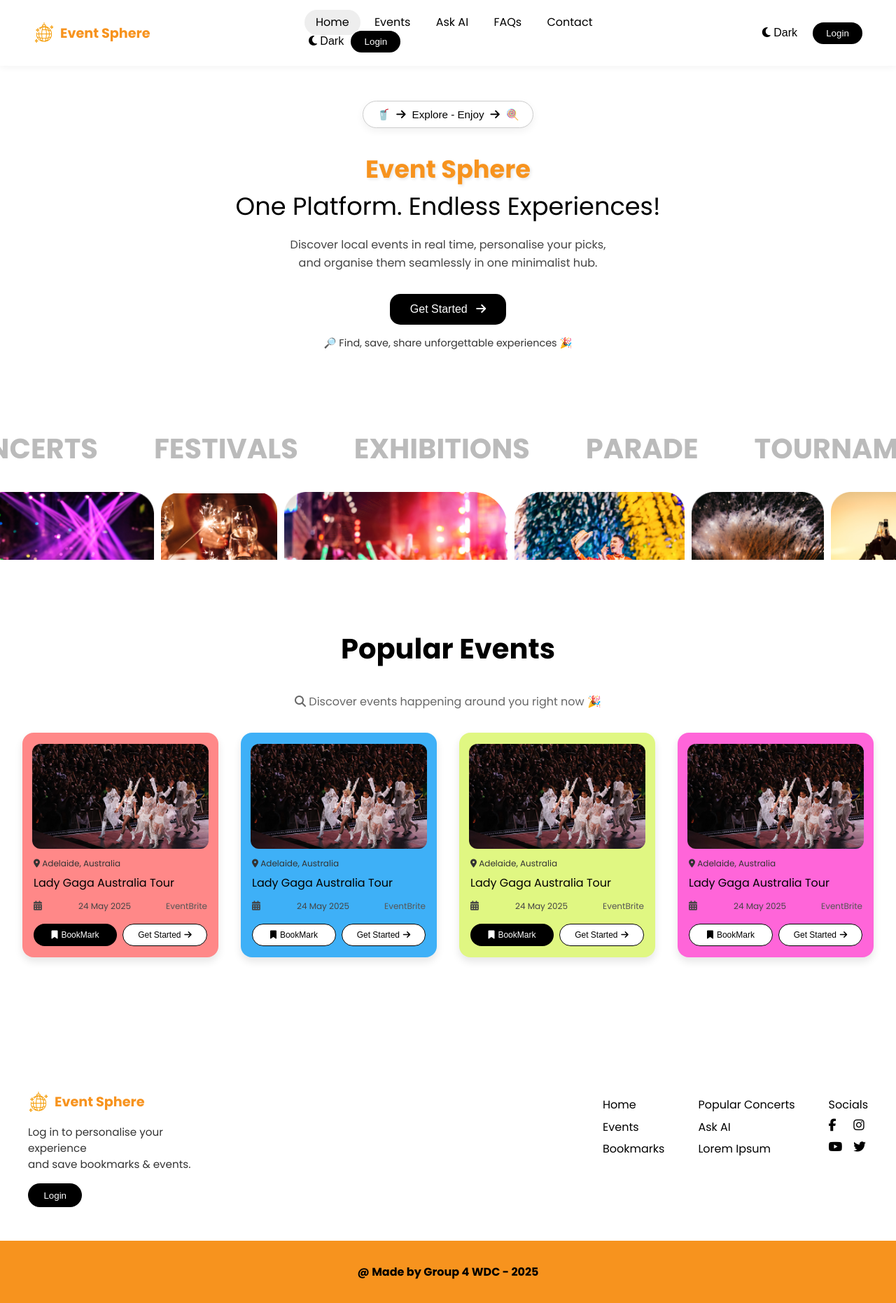
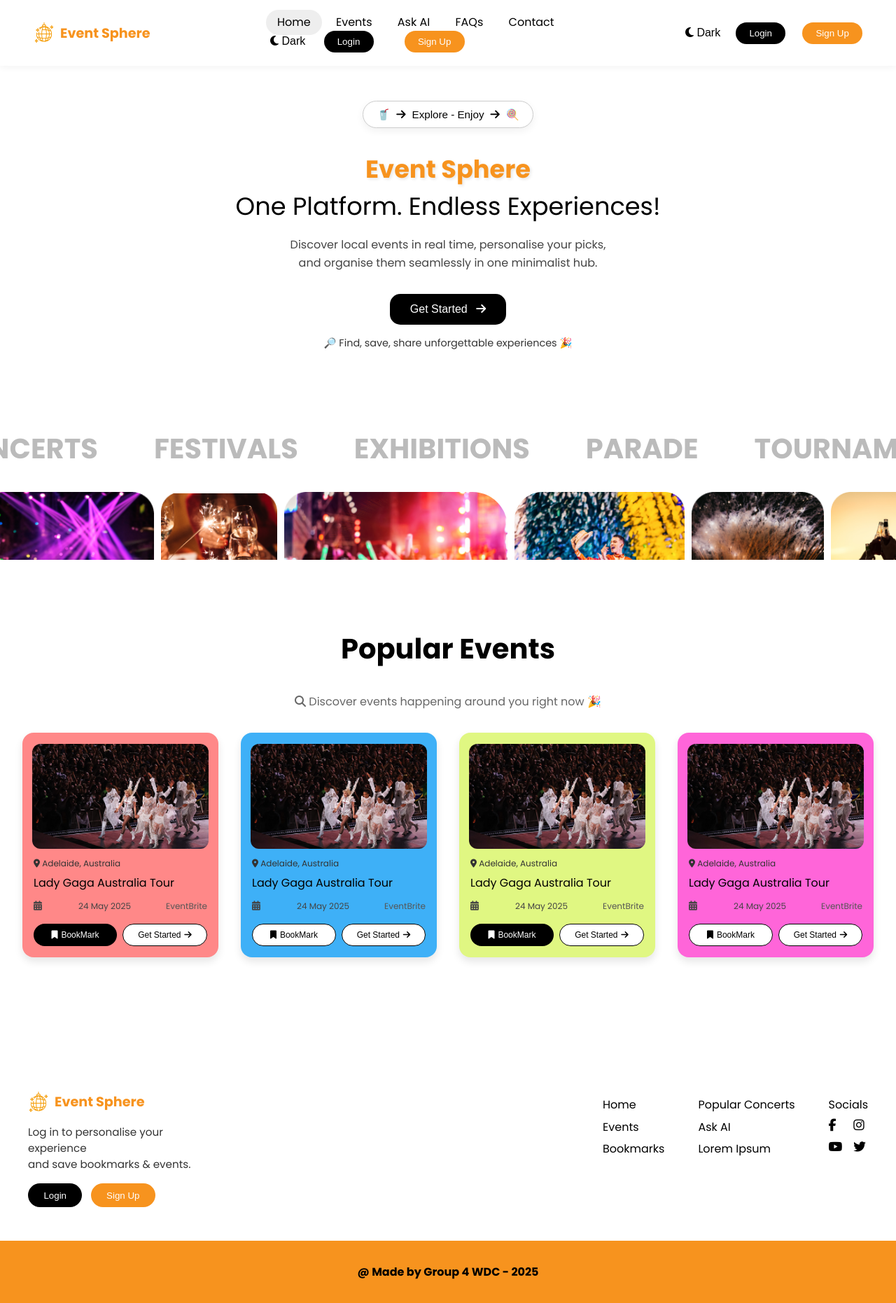
Before and after one commit to stutinainwal14/eventsphere, a plain HTML site: page Homepage/index.html in a window 1280 px wide. Shown: the whole page at 70% size. Drawn offline with Linux system fonts and the light colour scheme.

Commit message:
Login and Signup are linked

```diff
--- a/Homepage/css/style.css
+++ b/Homepage/css/style.css
@@ -1,12 +1,14 @@
 * {
   box-sizing: border-box;
 }
+
 body {
   margin: 0;
   font-family: 'Poppins', sans-serif;
   background: #fff;
   overflow-x: hidden;
 }
+
 /* Hide hamburger by default */
 .hamburger {
   display: none;
@@ -19,6 +21,7 @@ body {
   display: flex;
   gap: 1rem;
 }
+
 /* Hide desktop nav-right controls on mobile */
 .desktop-only {
   display: flex;
@@ -36,6 +39,7 @@ body {
   padding: 1.2rem 3rem;
   box-shadow: 0 2px 10px rgba(0, 0, 0, 0.05);
 }
+
 .homepage-section {
   height: 100vh;
   overflow: hidden;
@@ -44,6 +48,27 @@ body {
   flex-direction: column;
 }
 
+.signup-btn {
+  background: #f7931e;
+  color: #fff;
+  padding: 0.5rem 1.2rem;
+  border: none;
+  border-radius: 999px;
+  cursor: pointer;
+  font-weight: 500;
+  margin-left: 0.5rem;
+}
+
+.footer-signup {
+  background: #f7931e;
+  color: #fff;
+  border: none;
+  padding: 0.6rem 1.4rem;
+  border-radius: 999px;
+  cursor: pointer;
+  font-weight: 500;
+  margin-left: 0.5rem;
+}
 
 .logo {
   display: flex;
@@ -64,7 +89,8 @@ body {
   text-decoration: none;
   color: #000;
   font-weight: 500;
-    padding: 0.4rem 1rem; /* 👈 moved from `.active` */
+  padding: 0.4rem 1rem;
+  /* 👈 moved from `.active` */
   border-radius: 20px;
   transition: background 0.2s ease;
 }
@@ -149,7 +175,7 @@ body {
 
 .hero .highlight {
   color: #f7931e;
-    text-shadow: 2px 2px 4px rgba(0,0,0,0.1);
+  text-shadow: 2px 2px 4px rgba(0, 0, 0, 0.1);
 }
 
 .hero .description {
@@ -180,6 +206,7 @@ body {
   color: #333;
   font-size: 0.9rem;
 }
+
 .hero-heading {
   font-size: 2.2rem;
   font-weight: 400;
@@ -221,6 +248,7 @@ body {
 .category-list li:hover {
   color: #000;
 }
+
 .image-strip {
   display: flex;
   flex-wrap: nowrap;
@@ -241,21 +269,27 @@ body {
 .img-1 {
   border-radius: 0px 25px 0 25px;
 }
+
 .img-2 {
   border-radius: 20px;
 }
+
 .img-3 {
   border-radius: 0px 50px 15px 0px;
 }
+
 .img-4 {
   border-radius: 40px 10px 40px 10px;
 }
+
 .img-5 {
   border-radius: 20px;
 }
+
 .img-6 {
   border-radius: 0 25px 25px 0;
 }
+
 .popular-events {
   padding: 4rem 2rem;
   text-align: center;
@@ -326,6 +360,7 @@ body {
   align-items: center;
   margin-bottom: 1rem;
 }
+
 .date i {
   margin-right: 2px;
   font-size: 0.85rem;
@@ -357,20 +392,35 @@ body {
 }
 
 /* Backgrounds */
-  .event-card.red { background-color: #FF8888; }
-  .event-card.blue { background-color: #3EB0F7; }
-  .event-card.green { background-color: #E0F782; }
-  .event-card.pink { background-color: #FF65D9; }
+.event-card.red {
+  background-color: #FF8888;
+}
+
+.event-card.blue {
+  background-color: #3EB0F7;
+}
+
+.event-card.green {
+  background-color: #E0F782;
+}
+
+.event-card.pink {
+  background-color: #FF65D9;
+}
 
 /* Button themes */
-  .red .bookmark, .green .bookmark {
+.red .bookmark,
+.green .bookmark {
   background-color: #000;
   color: #fff;
 }
 
-  .red .start, .green .start,
-  .blue .bookmark, .pink .bookmark,
-  .blue .start, .pink .start {
+.red .start,
+.green .start,
+.blue .bookmark,
+.pink .bookmark,
+.blue .start,
+.pink .start {
   background-color: #fff;
   color: #000;
   border: 1px solid #000;
@@ -436,7 +486,8 @@ body {
 
 .social-icons {
   display: grid;
-    grid-template-columns: repeat(2, auto); /* 2 columns */
+  grid-template-columns: repeat(2, auto);
+  /* 2 columns */
   gap: 0.8rem;
   margin-top: 0.5rem;
 }
@@ -457,6 +508,7 @@ body {
   padding: 1rem 0;
   font-weight: 700;
 }
+
 .footer-container {
   max-width: 1200px;
   margin: 0 auto;
@@ -498,13 +550,15 @@ body {
     .logo span {
       font-size: 1rem;
     }
+
     .hero h1 {
       font-size: 2rem;
       line-height: 2.6rem;
     }
 
     .hero .highlight {
-        font-size: 2.2rem; /* optional: slightly larger than the rest */
+      font-size: 2.2rem;
+      /* optional: slightly larger than the rest */
     }
 
     .hero .description {
@@ -525,6 +579,7 @@ body {
     .sub-note {
       font-size: 0.8rem;
     }
+
     .categories {
       padding: 2rem 1rem;
     }
@@ -540,10 +595,12 @@ body {
       font-weight: 600;
       letter-spacing: 0.5px;
     }
+
     .image-strip img {
       height: 120px;
     }
-      .homepage-section{
+
+    .homepage-section {
       height: 68vh;
     }
   }
@@ -558,7 +615,8 @@ body {
   }
 
   .nav-center {
-    display: none; /* optional if using .mobile-menu only */
+    display: none;
+    /* optional if using .mobile-menu only */
   }
 
   .mobile-menu {
@@ -566,7 +624,8 @@ body {
     position: absolute;
     top: 60px;
     right: 20px;
-    background: rgba(255, 255, 255, 0.95); /* translucent */
+    background: rgba(255, 255, 255, 0.95);
+    /* translucent */
     padding: 1rem 1.5rem;
     border-radius: 12px;
     box-shadow: 0 6px 12px rgba(0, 0, 0, 0.1);
@@ -585,6 +644,16 @@ body {
 }
 
 @media (max-width: 768px) {
+  .mobile-controls .signup-btn {
+    width: 100%;
+    margin-left: 0;
+  }
+
+  .footer-signup {
+    margin-top: 0.5rem;
+    margin-left: 0;
+  }
+
   .hamburger {
     display: block;
     font-size: 1.6rem;
@@ -598,7 +667,8 @@ body {
     right: 0;
     width: 75%;
     height: 100vh;
-    background: #fff; /* or rgba(255,255,255,0.95) for transparency */
+    background: #fff;
+    /* or rgba(255,255,255,0.95) for transparency */
     box-shadow: -2px 0 10px rgba(0, 0, 0, 0.1);
     padding: 2rem 1.5rem;
     display: none;
@@ -624,6 +694,7 @@ body {
     flex-direction: column;
     gap: 1rem;
   }
+
   .mobile-menu .nav-links a {
     font-size: 1rem;
     font-weight: 500;
--- a/Homepage/index.html
+++ b/Homepage/index.html
@@ -44,7 +44,8 @@
           <button class="theme-toggle">
             <i class="fa fa-moon"></i> Dark
           </button>
-          <button class="login-btn">Login</button>
+          <a href="/frontend/login/login.html"><button class="login-btn">Login</button></a>
+          <a href="/frontend/signup/signup.html"><button class="signup-btn">Sign Up</button></a>
         </div>
       </div>
     </nav>
@@ -55,7 +56,8 @@
       <button class="theme-toggle">
         <i class="fa fa-moon"></i> Dark
       </button>
-      <button class="login-btn">Login</button>
+      <a href="/frontend/login/login.html"><button class="login-btn">Login</button></a>
+      <a href="/frontend/signup/signup.html"><button class="signup-btn">Sign Up</button></a>
     </div>
   </header>
 
@@ -194,7 +196,8 @@
             <span>Event Sphere</span>
           </div>
           <p>Log in to personalise your experience<br />and save bookmarks & events.</p>
-          <button class="footer-login">Login</button>
+          <a href="/frontend/login/login.html"><button class="footer-login">Login</button></a>
+          <a href="/frontend/signup/signup.html"><button class="footer-signup">Sign Up</button></a>
         </div>
 
         <div class="footer-links">
```
Lines whose indentation alone changed are shown as unchanged.
